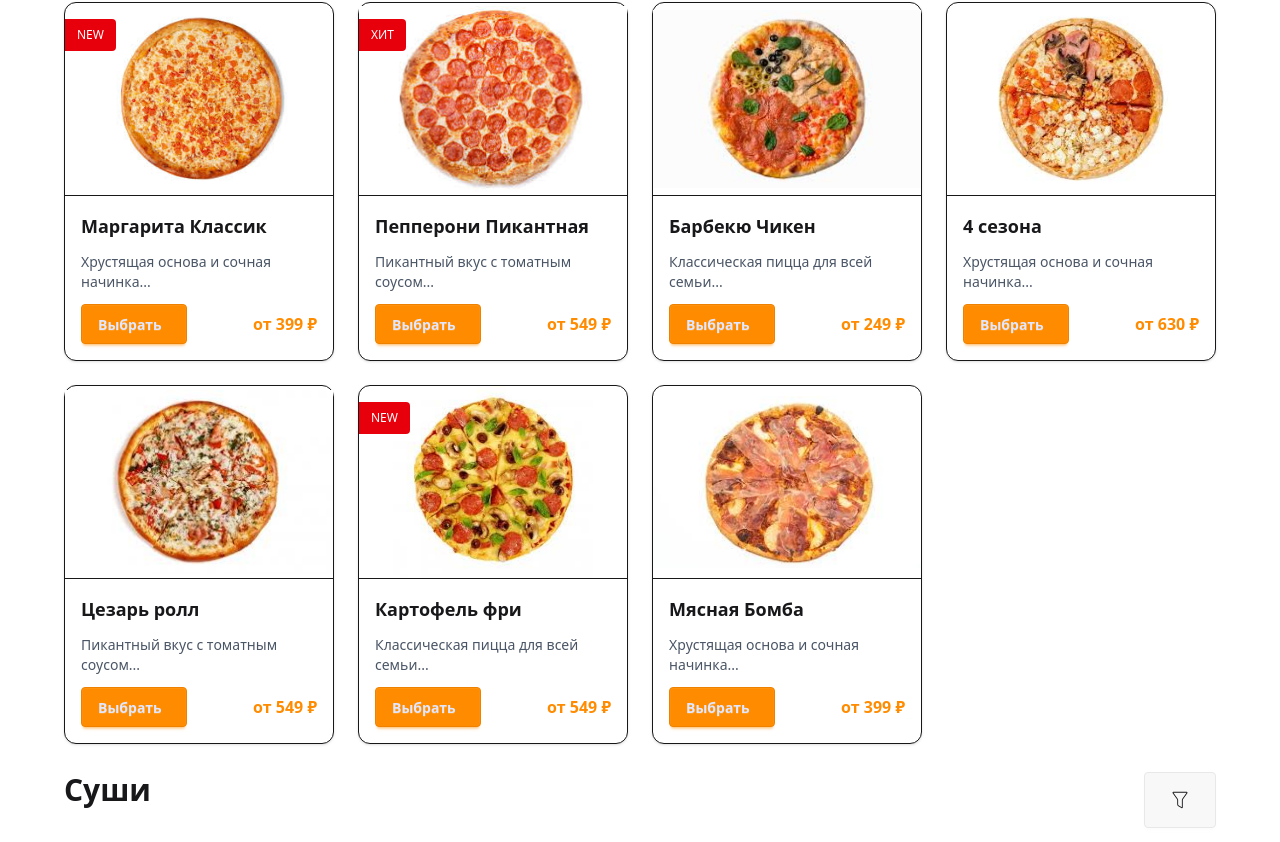
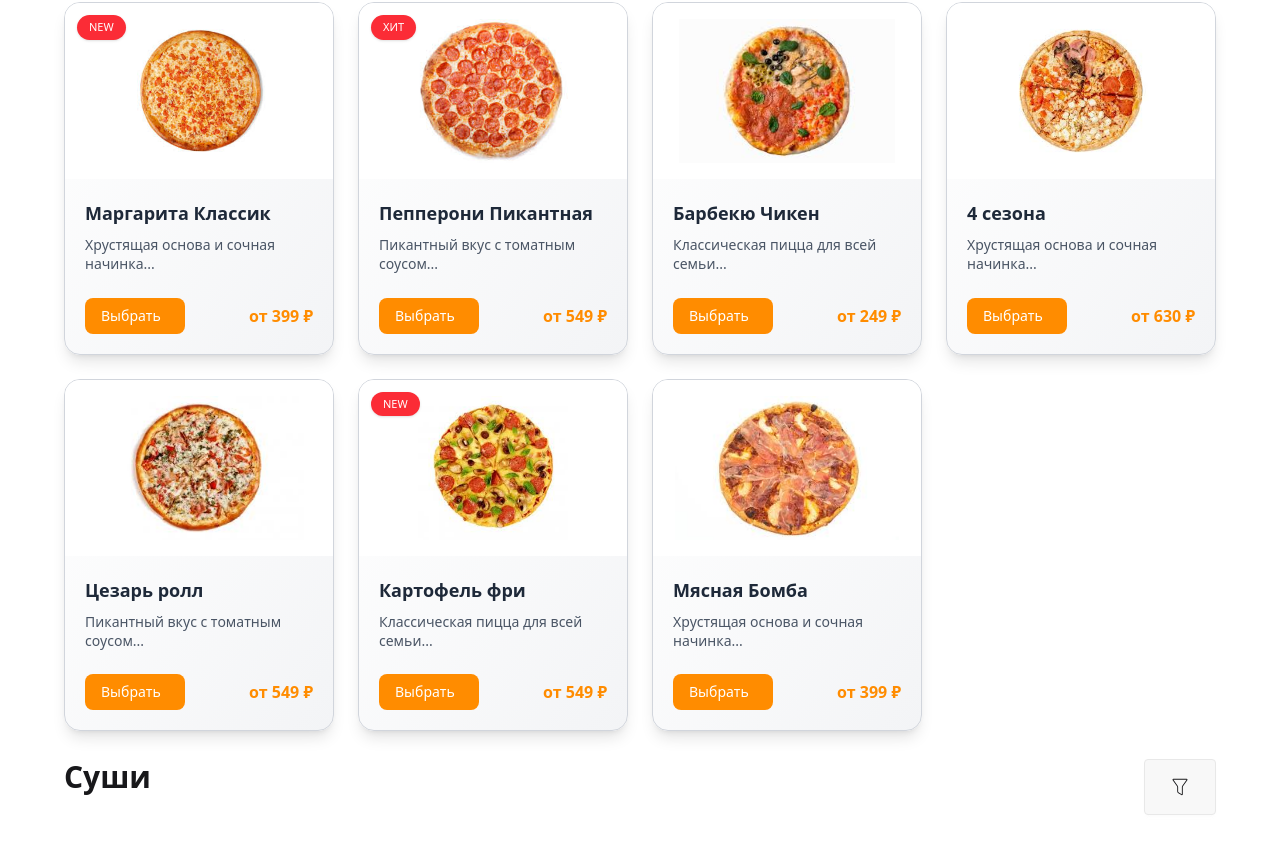
Before and after one commit to kEnmAz-just-chillguy/almaz.pizza, a React (Vite) app: page / in a window 1280 px wide. Shown: the part 933-1775 px from the top of the page. Built offline with nearby package versions, Linux system fonts and the light colour scheme.

Commit message:
second-global

```diff
--- a/src/App.jsx
+++ b/src/App.jsx
@@ -18,6 +18,13 @@ function App() {
 const [menu,setMenu] = useState([])
 const [bucket,setBucket] = useState([])
 const [user,setUser] = useState('')
+
+const changeMenu = () => {
+  const change = [...menu].sort(() => Math.random() - 0.5)
+  setMenu(change)
+}
+
+
 useEffect(() => {
  setUser(JSON.parse(localStorage.getItem("registerData")))
 
@@ -173,10 +180,10 @@ const isBucked = location.pathname === "/bucket"
 
   return (
     <>
- {isBucked &&  <SecondNavbar/>}
+ {isBucked &&  <SecondNavbar user={user} />}
 
      <Routes>
-      <Route path='/' element={<HomePage user={user} menu={menu}/>}/>
+      <Route path='/' element={<HomePage changeMenu={changeMenu} user={user} menu={menu}/>}/>
 
 
    <Route path='/bucket' element={<BucketPage  menu={menu}/>}/>
--- a/src/components/Card.jsx
+++ b/src/components/Card.jsx
@@ -2,41 +2,43 @@ import React from 'react'
 
 function Card({item,key,addToBucket}) {
   return (
-    <div>
+    <div className="w-full max-w-sm rounded-2xl overflow-hidden shadow-lg bg-gradient-to-br from-white to-gray-100 border border-gray-300 hover:shadow-xl transition duration-300 relative">
 
-<div class="w-full max-w-sm bg-white rounded-xl shadow border hover:border-gray-400 transition relative">
+    {item.label && (
+      <span className="absolute top-3 left-3 bg-red-500 text-white text-[11px] px-3 py-1 rounded-full shadow">
+        {item.label}
+      </span>
+    )}
 
+    <img
+      src={item.image}
+      alt={item.name}
+      className="w-full h-44 object-contain bg-white p-4"
+    />
 
-  {item.label ?  <span
-    class="absolute top-4 left-0 bg-red-600 text-white px-3 text-xs  py-2 rounded-r"
-  >
+    <div className="p-5 flex flex-col gap-2">
 
-   {item.label}
-  </span> : ""}
-  <img src={item.image} alt="Чикен Сладкий Чили" class="w-full h-48 object-contain " />
+      <h3 className="text-lg font-bold text-gray-800">{item.name}</h3>
 
+      <p className="text-sm text-gray-600 leading-snug">
+        {item.description}..
+      </p>
 
-  <div class="p-4 flex flex-col gap-3 border-t">
-
-    <h3 class="text-lg font-semibold">{item.name}</h3>
-
-
-    <p class="text-sm text-gray-600">
-      {item.description}..
-    </p>
-
-
-    <div class="flex items-center justify-between">
-      <button onClick={() => addToBucket(item)} class="btn btn-primary gap-2">
-        <span class="hidden sm:inline">Выбрать</span>
-        <i class="fa-solid fa-basket-shopping"></i>
-      </button>
-      <span class="text-primary font-bold">от {item.price} ₽</span>
+      <div className="flex items-center justify-between mt-4">
+        <button
+          onClick={() => addToBucket(item)}
+          className="bg-primary hover:bg-primary/90 text-white px-4 py-2 rounded-lg flex items-center gap-2 text-sm font-medium transition"
+        >
+          <span className="hidden sm:inline">Выбрать</span>
+          <i className="fa-solid fa-basket-shopping"></i>
+        </button>
+        <span className="text-primary font-semibold text-base">
+          от {item.price} ₽
+        </span>
+      </div>
     </div>
   </div>
-</div>
 
-    </div>
   )
 }
 
--- a/src/pages/BucketPage.jsx
+++ b/src/pages/BucketPage.jsx
@@ -14,6 +14,7 @@ function BucketPage({}) {
   }, [])
 
   return (
+    <>
 <div className="flex justify-center py-8">
       <div className="flex justify-center flex-col">
         <h2 className="font-bold text-2xl mb-4">Ваша Корзина</h2>
@@ -28,6 +29,7 @@ function BucketPage({}) {
           </div>
       </div>
     </div>
+    </>
   )
 }
 
--- a/src/pages/HomePage.jsx
+++ b/src/pages/HomePage.jsx
@@ -5,8 +5,10 @@ import Discount from "../components/Discount";
 import MenuList from "../components/MenuList";
 import Navbar from "../components/Navbar";
 
-function HomePage({ menu ,user}) {
+function HomePage({ menu, user,changeMenu }) {
   const [bucket, setBucket] = useState([]);
+
+
 
   useEffect(() => {
     const saved = localStorage.getItem("bucket");
@@ -28,21 +30,19 @@ function HomePage({ menu ,user}) {
       >
         <div className="absolute inset-0 bg-black/40 h-full"></div>
         <div className="relative z-10 h-full">
-          <Navbar user={user}/>
+          <Navbar user={user} />
           <MenuList />
           <Discount />
         </div>
       </div>
 
-
-
-     <div >
+      <div>
         <div className="flex  justify-between px-16 py-7">
-        <h2 id="pizza" className="font-bold text-3xl">Пицца</h2>
-
+          <h2 id="pizza" className="font-bold text-3xl">
+            Пицца
+          </h2>
         </div>
         <div className="grid grid-cols-1 sm:grid-cols-2 md:grid-cols-3 lg:grid-cols-4 gap-6 px-16 ">
-
           {menu
             .filter((item) => item.type === "пицца")
             .map((item) => (
@@ -51,27 +51,141 @@ function HomePage({ menu ,user}) {
         </div>
       </div>
 
-
       <div>
         <div className="flex  justify-between px-16 py-7">
-        <h2 id="sushi" className="font-bold text-3xl">Суши</h2>
-<div className="">        <div className="drawer drawer-end">
-  <input id="my-drawer-4" type="checkbox" className="drawer-toggle" />
+          <h2 id="sushi" className="font-bold text-3xl">
+            Суши
+          </h2>
+          <div className="">
+            {" "}
+            <div className="drawer drawer-end">
+              <input
+                id="my-drawer-4"
+                type="checkbox"
+                className="drawer-toggle"
+              />
               <div className="drawer-content">
                 {/* Page content here */}
-    <label htmlFor="my-drawer-4" className="drawer-button btn-xl btn hover:btn-primary">    <CiFilter /></label>
-  </div>  <div className="drawer-side">
-    <label htmlFor="my-drawer-4" aria-label="close sidebar" className="drawer-overlay"></label>
-    <ul className="menu bg-base-200 text-base-content min-h-full w-80 p-4">
+                <label
+                  htmlFor="my-drawer-4"
+                  className="drawer-button btn-xl btn hover:btn-primary"
+                >
+                  {" "}
+                  <CiFilter />
+                </label>
+              </div>{" "}
+              <div className="drawer-side">
+                <label
+                  htmlFor="my-drawer-4"
+                  aria-label="close sidebar"
+                  className="drawer-overlay"
+                ></label>
+                <ul className="menu bg-base-200 text-base-content min-h-full w-150 p-4">
                   {/* Sidebar content here */}
-      <li><a>Sidebar Item 1</a></li>
-      <li><a>Sidebar Item 2</a></li>
+                  <p className="text-2xl font-medium">Порици</p>
+                  <li className="grid grid-cols-4 gap-4 mt-4 w-full">
+                    <ul className="btn btn-lg hover:btn-primary w-full text-wrap break-words rounded-xl">
+                      <p className="text-sm font-bold">Огромная порция</p>
                     </ul>
+                    <ul className="btn btn-lg hover:btn-primary w-full text-wrap break-words rounded-xl">
+                      <p className="text-sm font-bold">Мини порция</p>
+                    </ul>
+                    <ul className="btn btn-lg hover:btn-primary w-full text-wrap break-words rounded-xl">
+                      <p className="text-sm font-bold">Макси порция</p>
+                    </ul>
+                    <ul className="btn btn-lg hover:btn-primary w-full text-wrap break-words rounded-xl">
+                      <p className="text-sm font-bold">Семейная порция</p>
+                    </ul>
+                    <ul className="btn btn-lg hover:btn-primary w-full text-wrap break-words rounded-xl">
+                      <p className="text-sm font-bold">Одинарная порция</p>
+                    </ul>
+                    <ul className="btn btn-lg hover:btn-primary w-full text-wrap break-words rounded-xl">
+                      <p className="text-sm font-bold">Полная порция</p>
+                    </ul>
+                    <ul className="btn btn-lg hover:btn-primary w-full text-wrap break-words rounded-xl">
+                      <p className="text-sm font-bold">Порция на двоих</p>
+                    </ul>
+                    <ul className="btn btn-lg hover:btn-primary w-full text-wrap break-words rounded-xl">
+                      <p className="text-sm font-bold">Порция XL</p>
+                    </ul>
+                    <ul className="btn btn-lg hover:btn-primary w-full text-wrap break-words rounded-xl">
+                      <p className="text-sm font-bold">Порция XXL</p>
+                    </ul>
+                    <ul className="btn btn-lg hover:btn-primary w-full text-wrap break-words rounded-xl">
+                      <p className="text-sm font-bold">Детская порция</p>
+                    </ul>
+                    <ul className="btn btn-lg hover:btn-primary w-full text-wrap break-words rounded-xl">
+                      <p className="text-sm font-bold">Взрослая порция</p>
+                    </ul>
+                  </li>
+                  <p className="text-2xl font-medium mt-10">Добавки</p>
+                  <li className="grid grid-cols-4 gap-4 mt-4 w-full">
+                    <ul className="btn btn-lg hover:btn-primary w-full text-wrap break-words rounded-xl">
+                      <p className="text-sm font-bold">Добавки: сыр</p>
+                    </ul>
+                    <ul className="btn btn-lg hover:btn-primary w-full text-wrap break-words rounded-xl">
+                      <p className="text-sm font-bold">Добавки: бекон</p>
+                    </ul>
+                    <ul className="btn btn-lg hover:btn-primary w-full text-wrap break-words rounded-xl">
+                      <p className="text-sm font-bold">Добавки: кетчуп</p>
+                    </ul>
+                    <ul className="btn btn-lg hover:btn-primary w-full text-wrap break-words rounded-xl">
+                      <p className="text-sm font-bold">Добавки: майонез</p>
+                    </ul>
+                    <ul className="btn btn-lg hover:btn-primary w-full text-wrap break-words rounded-xl">
+                      <p className="text-sm font-bold">Добавки: халапеньо</p>
+                    </ul>
+                    <ul className="btn btn-lg hover:btn-primary w-full text-wrap break-words rounded-xl">
+                      <p className="text-sm font-bold">Добавки: лук</p>
+                    </ul>
+                    <ul className="btn btn-lg hover:btn-primary w-full text-wrap break-words rounded-xl">
+                      <p className="text-sm font-bold">Добавки: огурцы</p>
+                    </ul>
+                    <ul className="btn btn-lg hover:btn-primary w-full text-wrap break-words rounded-xl">
+                      <p className="text-sm font-bold">Добавки: томаты</p>
+                    </ul>
+                    <ul className="btn btn-lg hover:btn-primary w-full text-wrap break-words rounded-xl">
+                      <p className="text-sm font-bold">Добавки: салат</p>
+                    </ul>
+
+                  </li>
+                  <p className="text-2xl font-medium mt-10">Время приготовления </p>
+                  <li className="grid grid-cols-4 gap-4 mt-4 w-full">
+                    <ul className="btn btn-lg hover:btn-primary w-full text-wrap break-words rounded-xl">
+                      <p className="text-sm font-bold">До 10 минут (быстро)</p>
+                    </ul>
+                    <ul className="btn btn-lg hover:btn-primary w-full text-wrap break-words rounded-xl">
+                      <p className="text-sm font-bold">
+                        10–20 минут (стандарт)
+                      </p>
+                    </ul>
+                    <ul className="btn btn-lg hover:btn-primary w-full text-wrap break-words rounded-xl">
+                      <p className="text-sm font-bold">Более 20 минут</p>
+                    </ul>
+                    <ul className="btn btn-lg hover:btn-primary w-full text-wrap break-words rounded-xl">
+                      <p className="text-sm font-bold">Предзаказ на время</p>
+                    </ul>
+                    <ul className="btn btn-lg hover:btn-primary w-full text-wrap break-words rounded-xl">
+                      <p className="text-sm font-bold">Завтрак (до 11:00)</p>
+                    </ul>
+                    <ul className="btn btn-lg hover:btn-primary w-full text-wrap break-words rounded-xl">
+                      <p className="text-sm font-bold">Обед ( до 15:00)</p>
+                    </ul>
+                    <ul className="btn btn-lg hover:btn-primary w-full text-wrap break-words rounded-xl">
+                      <p className="text-sm font-bold">Ужин (после 15:00)</p>
+                    </ul>
+                  </li>
+                  <div className="flex justify-end ">
+                 < button onClick={changeMenu} className=" btn-lg btn hover:btn-primary  mt-10"><p className="">Филтер</p></button>
                   </div>
-</div></div>
+                </ul>
+
+              </div>
+
+            </div>
+          </div>
         </div>
         <div className="grid grid-cols-1 sm:grid-cols-2 md:grid-cols-3 lg:grid-cols-4 gap-6 px-16 ">
-
           {menu
             .filter((item) => item.type === "суши")
             .map((item) => (
@@ -80,30 +194,27 @@ function HomePage({ menu ,user}) {
         </div>
       </div>
 
-
       <div>
         <div className="flex  justify-between px-16 py-7">
-        <h2 id="drink" className="font-bold text-3xl">Напитки</h2>
-
+          <h2 id="drink" className="font-bold text-3xl">
+            Напитки
+          </h2>
         </div>
         <div className="grid grid-cols-1 sm:grid-cols-2 md:grid-cols-3 lg:grid-cols-4 gap-6 px-16 ">
-
-       {menu
-         .filter((item) => item.type === "напитки")
+          {menu.filter((item) => item.type === "напитки")
             .map((item) => (
               <Card item={item} key={item.id} addToBucket={addToBucket} />
             ))}
         </div>
       </div>
 
-
       <div>
         <div className="flex  justify-between px-16 py-7">
-        <h2 id="zakuski" className="font-bold text-3xl">Закуски</h2>
-
+          <h2 id="zakuski" className="font-bold text-3xl">
+            Закуски
+          </h2>
         </div>
         <div className="grid grid-cols-1 sm:grid-cols-2 md:grid-cols-3 lg:grid-cols-4 gap-6 px-16 ">
-
           {menu
             .filter((item) => item.type === "закуски")
             .map((item) => (
@@ -114,11 +225,11 @@ function HomePage({ menu ,user}) {
 
       <div>
         <div className="flex  justify-between px-16 py-7">
-        <h2 id="combo" className="font-bold text-3xl">Комбо</h2>
-
+          <h2 id="combo" className="font-bold text-3xl">
+            Комбо
+          </h2>
         </div>
         <div className="grid grid-cols-1 sm:grid-cols-2 md:grid-cols-3 lg:grid-cols-4 gap-6 px-16 ">
-
           {menu
             .filter((item) => item.type === "комбо")
             .map((item) => (
@@ -129,11 +240,11 @@ function HomePage({ menu ,user}) {
 
       <div>
         <div className="flex  justify-between px-16 py-7">
-        <h2 id="desert" className="font-bold text-3xl">Десерты</h2>
-
+          <h2 id="desert" className="font-bold text-3xl">
+            Десерты
+          </h2>
         </div>
         <div className="grid grid-cols-1 sm:grid-cols-2 md:grid-cols-3 lg:grid-cols-4 gap-6 px-16 ">
-
           {menu
             .filter((item) => item.type === "десерты")
             .map((item) => (
@@ -144,11 +255,11 @@ function HomePage({ menu ,user}) {
 
       <div>
         <div className="flex  justify-between px-16 py-7">
-        <h2 id="sauce" className="font-bold text-3xl">Соусы</h2>
-
+          <h2 id="sauce" className="font-bold text-3xl">
+            Соусы
+          </h2>
         </div>
         <div className="grid grid-cols-1 sm:grid-cols-2 md:grid-cols-3 lg:grid-cols-4 gap-6 px-16 ">
-
           {menu
             .filter((item) => item.type === "соусы")
             .map((item) => (
```
Also changed, not shown: src/components/SecondNavbar.jsx (+17 -7 lines). Lines whose indentation alone changed are shown as unchanged.
